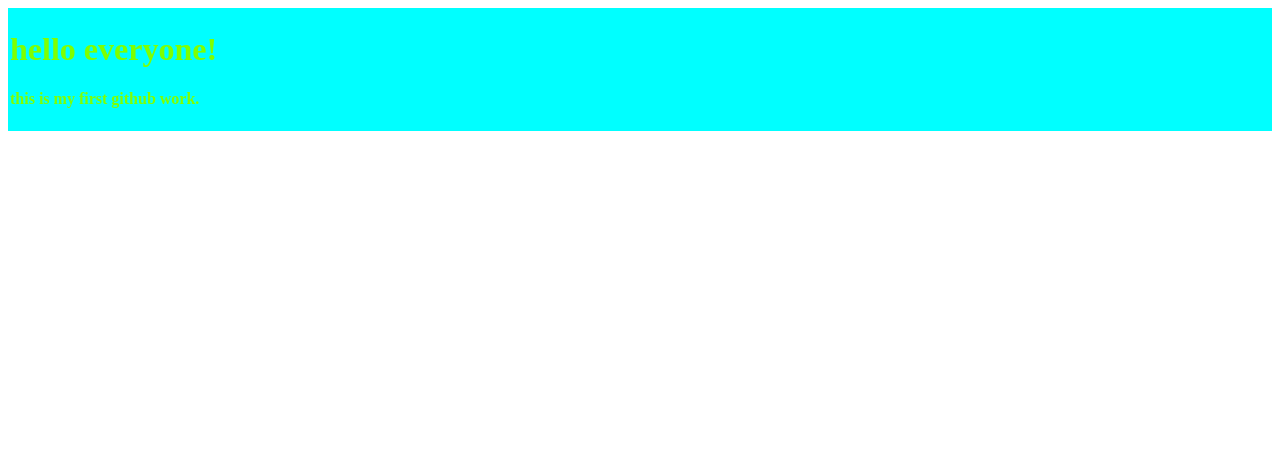
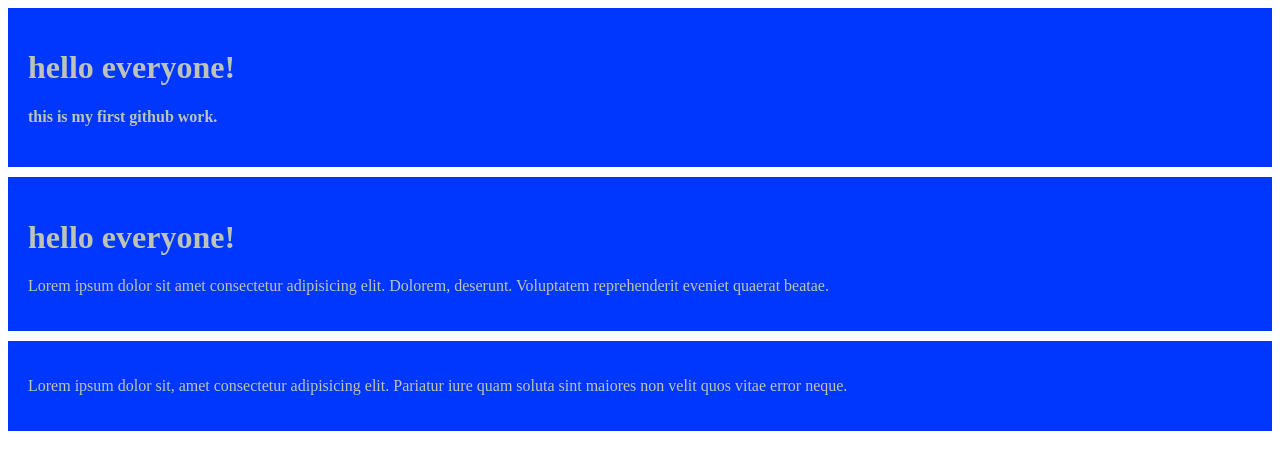
Before and after one commit to RoufRain/my-first-github-repo, a plain HTML site: page index.html in a window 1280 px wide. Drawn offline with Linux system fonts and the light colour scheme.

Commit message:
added another div

```diff
--- a/css.css
+++ b/css.css
@@ -1,6 +1,6 @@
 div{
-    background-color: aqua;
-    color: chartreuse;
-    margin: 0;
-    padding: 2px;
+    background-color: rgb(0, 55, 255);
+    color: rgb(189, 196, 183);
+    margin-bottom: 10px;
+    padding: 20px;
 }
--- a/index.html
+++ b/index.html
@@ -11,6 +11,14 @@
         <h1>hello everyone!</h1>
     <h4>this is my first github work.</h4>
     </div>
+    <div>
+        <h1>hello everyone!</h1>
+        <p>Lorem ipsum dolor sit amet consectetur adipisicing elit. Dolorem, deserunt. Voluptatem reprehenderit eveniet quaerat beatae.</p>
+    </div>
+    <div>
+        <p>Lorem ipsum dolor sit, amet consectetur adipisicing elit. Pariatur iure quam soluta sint maiores non velit quos vitae error neque.
+        </p>
+    </div>
 
 </body>
 </html>
```
